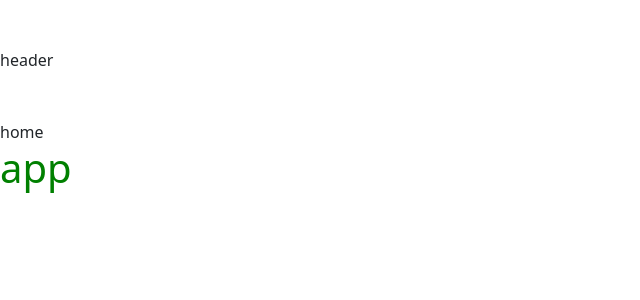
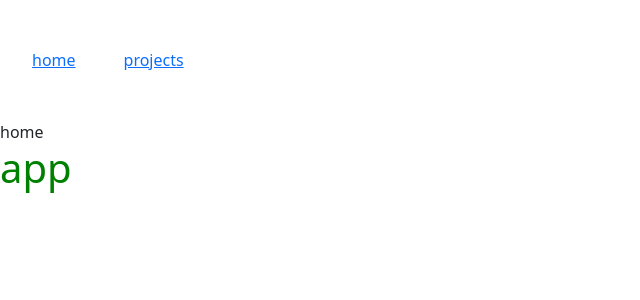
Before and after one commit to CristianUrsino/-vite-boolfolio, a Vue app: page / in a window 1280 px wide. Shown: the top 300 px of the page, without its empty margins (0-640 px from the left). Built offline with nearby package versions, Linux system fonts and the light colour scheme.

Commit message:
updated AppHeader

```diff
--- a/src/components/AppHeader.vue
+++ b/src/components/AppHeader.vue
@@ -1,5 +1,11 @@
 <template>
-    <div class="my-5">header</div>
+    <ul class="my-5 d-flex">
+        <li v-for="tab in store.headerLinks" :key="tab.id" class="me-5">
+            <router-link :to=" tab.link">
+                {{ tab.name }}
+            </router-link>
+        </li>
+    </ul>
 </template>
 
 <script>
@@ -15,5 +21,7 @@ export default{
 </script>
 
 <style lang="scss" scoped>
-
+    li{
+        list-style-type: none;
+    }
 </style>
--- a/src/store.js
+++ b/src/store.js
@@ -2,4 +2,15 @@ import {reactive} from "vue";
 
 export const store = reactive({
     apiUrl: "http://127.0.0.1:8000/api",
+
+    headerLinks:[
+        {
+            name:'home',
+            link:'/'
+        },
+        {
+            name:'projects',
+            link:'/projects'
+        },
+    ]
 })
```
